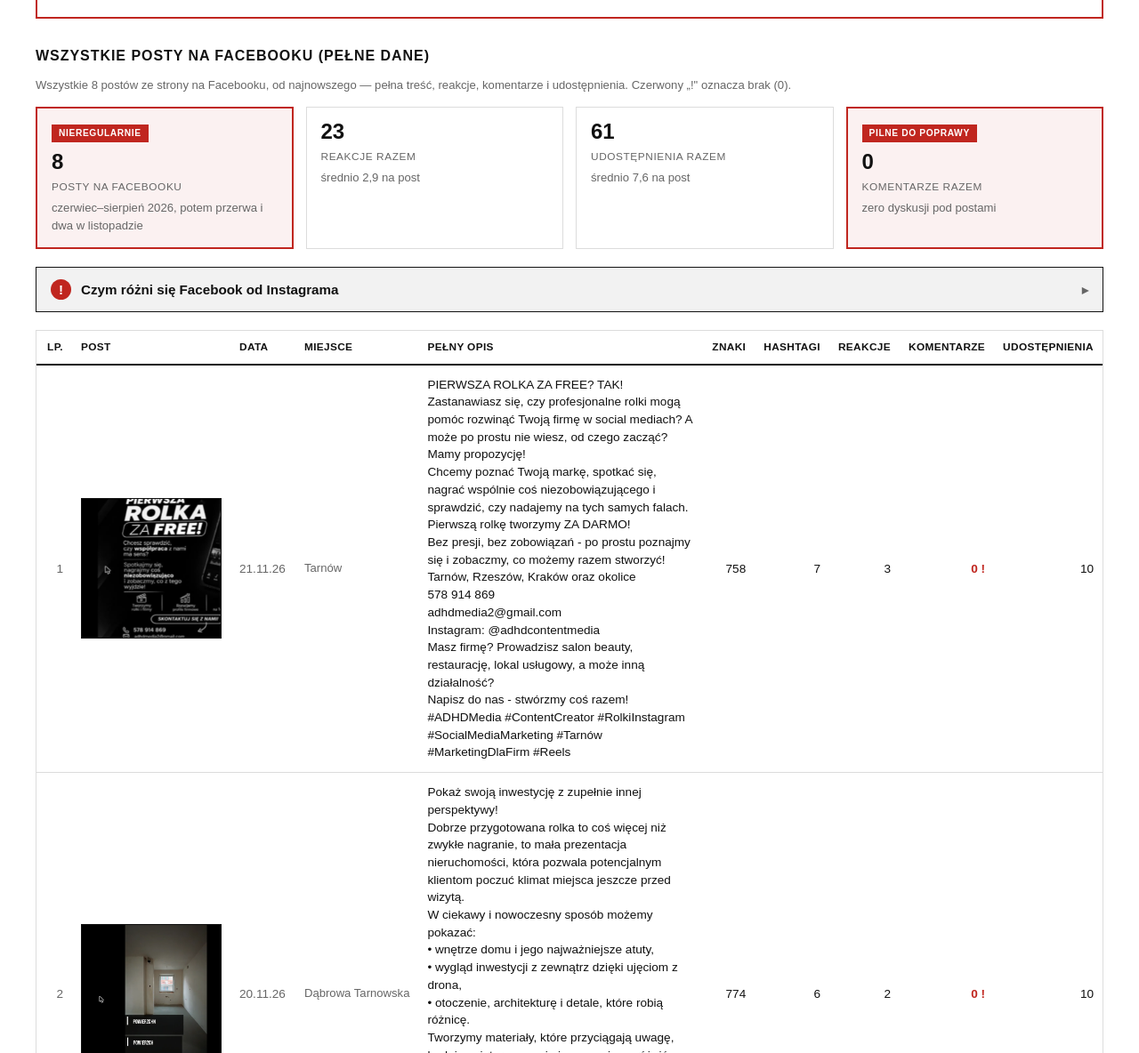
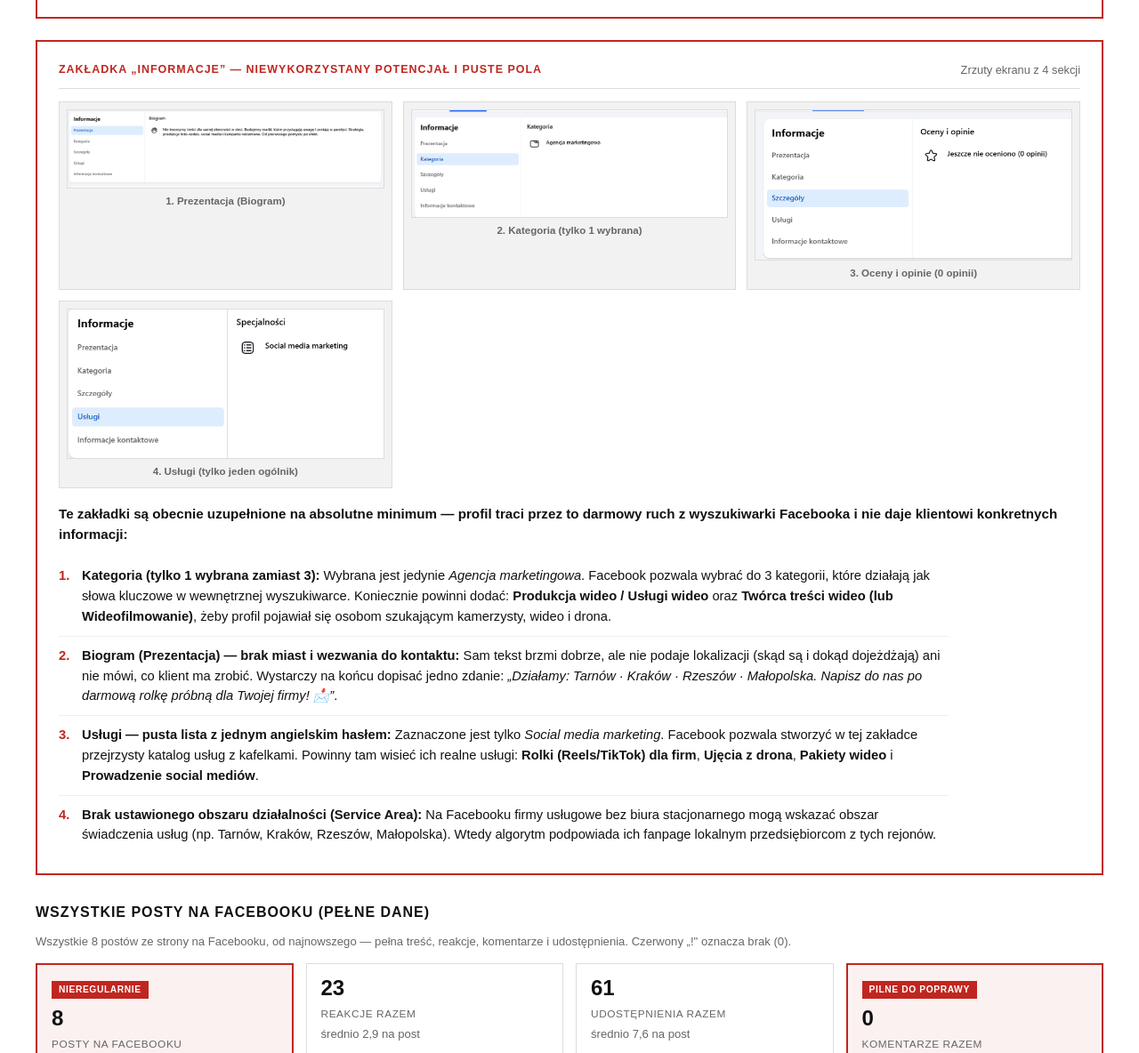
Before and after one commit to andrzejsojka95-dot/analiza-adhd, a plain HTML site: page index.html in a window 1280 px wide. Shown: the part 7271-8455 px from the top of the page at 89% size. Drawn offline with Linux system fonts and the light colour scheme.

Commit message:
Dodaj analize 4 zakladek Informacje FB ze zrzutami ekranu

```diff
--- a/index.html
+++ b/index.html
@@ -370,6 +370,56 @@
       </ul>
     </div>
 
+    <!-- ZAKŁADKA INFORMACJE FB -->
+    <div style="border: 2px solid var(--alert); background: #fff; padding: 22px 24px; margin: 16px 0 24px;">
+      <div style="display:flex; align-items:center; justify-content:space-between; flex-wrap:wrap; gap:8px; margin-bottom: 12px; border-bottom: 1px solid var(--line); padding-bottom: 10px;">
+        <span style="font-size: .78rem; text-transform: uppercase; letter-spacing: .08em; font-weight: 800; color: var(--alert);">Zakładka „Informacje” — niewykorzystany potencjał i puste pola</span>
+        <span style="font-size: .8rem; color: var(--soft);">Zrzuty ekranu z 4 sekcji</span>
+      </div>
+
+      <div style="display: grid; grid-template-columns: repeat(auto-fit, minmax(280px, 1fr)); gap: 12px; margin: 14px 0 18px;">
+        <div style="border: 1px solid var(--line); padding: 8px; background: var(--fill);">
+          <img src="img/fb-info-biogram.png" alt="Prezentacja i biogram" style="width: 100%; display: block; border: 1px solid #ddd;">
+          <p style="font-size: .72rem; color: var(--soft); margin: 6px 0 0; text-align: center; font-weight: 700;">1. Prezentacja (Biogram)</p>
+        </div>
+        <div style="border: 1px solid var(--line); padding: 8px; background: var(--fill);">
+          <img src="img/fb-info-kategoria.png" alt="Kategoria profilu" style="width: 100%; display: block; border: 1px solid #ddd;">
+          <p style="font-size: .72rem; color: var(--soft); margin: 6px 0 0; text-align: center; font-weight: 700;">2. Kategoria (tylko 1 wybrana)</p>
+        </div>
+        <div style="border: 1px solid var(--line); padding: 8px; background: var(--fill);">
+          <img src="img/fb-info-opinie.png" alt="Oceny i opinie" style="width: 100%; display: block; border: 1px solid #ddd;">
+          <p style="font-size: .72rem; color: var(--soft); margin: 6px 0 0; text-align: center; font-weight: 700;">3. Oceny i opinie (0 opinii)</p>
+        </div>
+        <div style="border: 1px solid var(--line); padding: 8px; background: var(--fill);">
+          <img src="img/fb-info-uslugi.png" alt="Usługi i specjalności" style="width: 100%; display: block; border: 1px solid #ddd;">
+          <p style="font-size: .72rem; color: var(--soft); margin: 6px 0 0; text-align: center; font-weight: 700;">4. Usługi (tylko jeden ogólnik)</p>
+        </div>
+      </div>
+
+      <p style="font-size: .95rem; line-height: 1.5; margin: 0 0 14px; font-weight: 600;">
+        Te zakładki są obecnie uzupełnione na absolutne minimum — profil traci przez to darmowy ruch z wyszukiwarki Facebooka i nie daje klientowi konkretnych informacji:
+      </p>
+
+      <ul style="margin: 0; padding: 0; list-style: none; font-size: .92rem; line-height: 1.55;">
+        <li style="padding: 10px 0 10px 26px; position: relative; border-bottom: 1px solid #eee;">
+          <span style="position: absolute; left: 0; top: 10px; color: var(--alert); font-weight: 800;">1.</span>
+          <b>Kategoria (tylko 1 wybrana zamiast 3):</b> Wybrana jest jedynie <i>Agencja marketingowa</i>. Facebook pozwala wybrać do 3 kategorii, które działają jak słowa kluczowe w wewnętrznej wyszukiwarce. Koniecznie powinni dodać: <b>Produkcja wideo / Usługi wideo</b> oraz <b>Twórca treści wideo (lub Wideofilmowanie)</b>, żeby profil pojawiał się osobom szukającym kamerzysty, wideo i drona.
+        </li>
+        <li style="padding: 10px 0 10px 26px; position: relative; border-bottom: 1px solid #eee;">
+          <span style="position: absolute; left: 0; top: 10px; color: var(--alert); font-weight: 800;">2.</span>
+          <b>Biogram (Prezentacja) — brak miast i wezwania do kontaktu:</b> Sam tekst brzmi dobrze, ale nie podaje lokalizacji (skąd są i dokąd dojeżdżają) ani nie mówi, co klient ma zrobić. Wystarczy na końcu dopisać jedno zdanie: <i>„Działamy: Tarnów · Kraków · Rzeszów · Małopolska. Napisz do nas po darmową rolkę próbną dla Twojej firmy! 📩”</i>.
+        </li>
+        <li style="padding: 10px 0 10px 26px; position: relative; border-bottom: 1px solid #eee;">
+          <span style="position: absolute; left: 0; top: 10px; color: var(--alert); font-weight: 800;">3.</span>
+          <b>Usługi — pusta lista z jednym angielskim hasłem:</b> Zaznaczone jest tylko <i>Social media marketing</i>. Facebook pozwala stworzyć w tej zakładce przejrzysty katalog usług z kafelkami. Powinny tam wisieć ich realne usługi: <b>Rolki (Reels/TikTok) dla firm</b>, <b>Ujęcia z drona</b>, <b>Pakiety wideo</b> i <b>Prowadzenie social mediów</b>.
+        </li>
+        <li style="padding: 10px 0 10px 26px; position: relative;">
+          <span style="position: absolute; left: 0; top: 10px; color: var(--alert); font-weight: 800;">4.</span>
+          <b>Brak ustawionego obszaru działalności (Service Area):</b> Na Facebooku firmy usługowe bez biura stacjonarnego mogą wskazać obszar świadczenia usług (np. Tarnów, Kraków, Rzeszów, Małopolska). Wtedy algorytm podpowiada ich fanpage lokalnym przedsiębiorcom z tych rejonów.
+        </li>
+      </ul>
+    </div>
+
     <h3>Wszystkie posty na Facebooku (pełne dane)</h3>
     <p id="fb-summary" class="legend">Ładowanie danych…</p>
     <div class="agg" id="fb-agg"></div>
```
Also changed, not shown: img/fb-info-biogram.png (added), img/fb-info-kategoria.png (added), img/fb-info-opinie.png (added), img/fb-info-uslugi.png (added).
